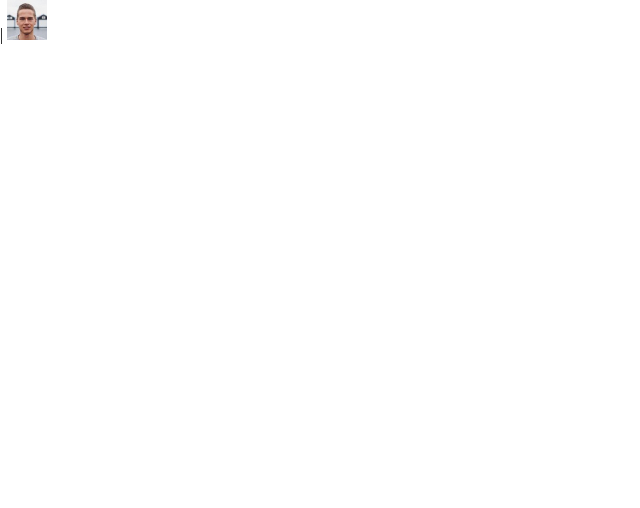
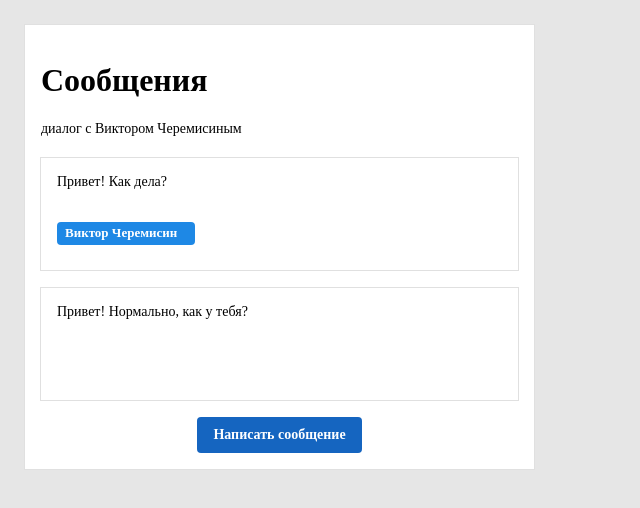
Before and after one commit to SERPOVSKOY/devtime_group-1_react, a website built with webpack: page src/index.html in a window 1280 px wide. Shown: the whole page, without its empty margins (0-640 px from the left). Built offline with nearby package versions, Linux system fonts and the light colour scheme.

Commit message:
added first card

```diff
--- a/src/index.html
+++ b/src/index.html
@@ -11,7 +11,7 @@
     <meta name="format-detection" content="telephone=no">
     <meta name="viewport" content="width=device-width, initial-scale=1.0">
 
-    <link rel="stylesheet" href="style.css">|
+    <link rel="stylesheet" href="style.css">
     <link rel="stylesheet" href="normalize.css">
     <link rel="stylesheet" href="./fonts/roboto.css">
 
@@ -27,6 +27,22 @@
     <title>Social Network</title>
 </head>
 <body>
-    <img src="./images/image.jpg" alt="УРА">
+    <div class="card1">
+        <div class="card1_header">
+            <h1 class="h1">Сообщения</h1>
+            <p class="speaker">диалог с Виктором Черемисиным</p>
+        </div>
+        <div class="card1_chat">
+            <p class="card1_text">Привет! Как дела?</p>
+            <div class="card1_name">
+                <p class="card1_name_text">Виктор Черемисин</p>
+            </div>
+        </div >
+        <div class="card1_answer">
+            <p class="card1_answer_text">Привет! Нормально, как у тебя?</p>
+        </div>
+        <button class="cart1_btn">Написать сообщение</button>
+    </div>
+    <div class="cart2"></div>
 </body>
 </html>
--- a/src/style.css
+++ b/src/style.css
@@ -3,3 +3,99 @@
     margin: 0;
     box-sizing: border-box;
 }
+
+.card1 {
+    padding: 16px;
+    width: 511px;
+    border: 1px;
+    border: 1px solid #E0E0E0;
+    background: white;
+    display: flex;
+    flex-direction: column;
+    align-items: center;
+}
+
+.card1_header {
+    width: 100%;
+}
+
+.card2 {
+    padding: 16px;
+    width: 377px;
+    border: 1px;
+    border-color: black;
+    background: white;
+}
+
+.card1_h1 {
+    padding-bottom: 8px;
+    font-weight: 600;
+    font-size: 17px;
+}
+
+.card1_chat {
+    padding: 16px;
+    border: 1px solid #E0E0E0;
+    margin-bottom: 16px;
+    width: 479px;
+    height: 114px;
+}
+
+.card1_answer {
+    padding: 16px;
+    border: 1px solid #E0E0E0;
+    margin-bottom: 16px;
+    width: 479px;
+    height: 114px;
+}
+
+.cart1_btn {
+    border-radius: 4px;
+    background: #1565C0;
+    color: white;
+    border: 0;
+    font-weight: 600;
+    font-size: 14px;
+    padding: 6px 16px;
+    line-height: 24px;
+}
+
+.speaker {
+    margin-bottom: 20px;
+    font-weight: 400;
+    font-size: 14px;
+}
+
+.card1_name {
+padding: 4px 8px;
+    width: 138px;
+    background: #1E88E5;
+    border-radius: 4px;
+}
+
+.card1_name_text {
+    color: white;
+    font-weight: 600;
+    font-size: 13px;
+
+}
+
+.card1_answer_text {
+    font-weight: 400;
+    font-size: 14px;
+}
+
+.card1_text {
+    margin-bottom: 32px;
+    font-size: 14px;
+}
+
+body {
+    width: 100%;
+    background: #E6E6E6;
+    padding: 24px;
+}
+
+html {
+    width: 100%;
+}
```
